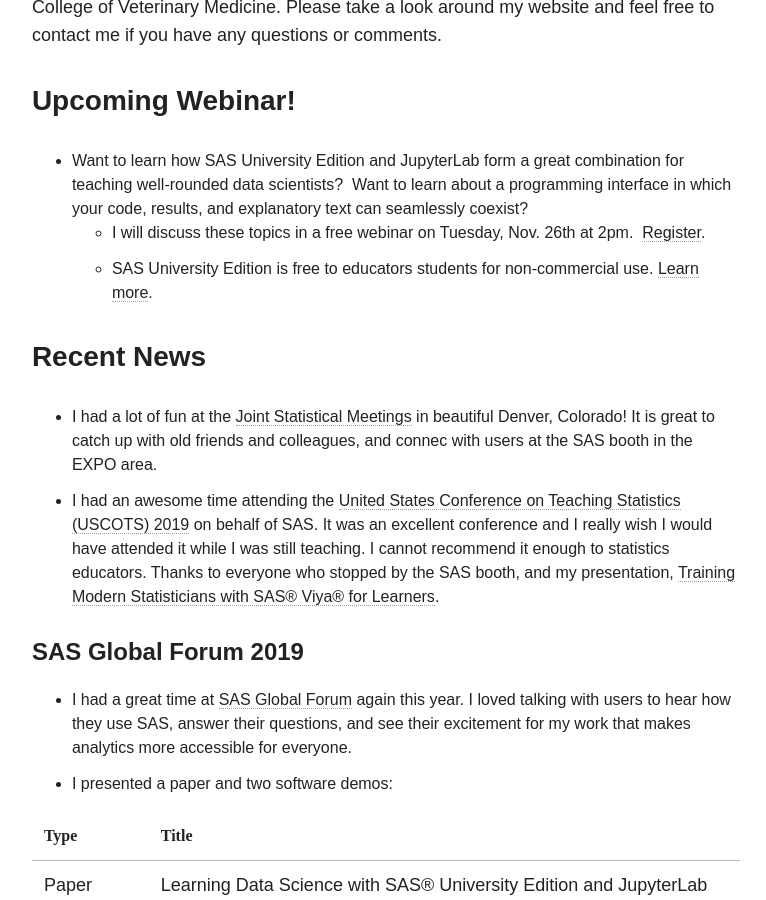
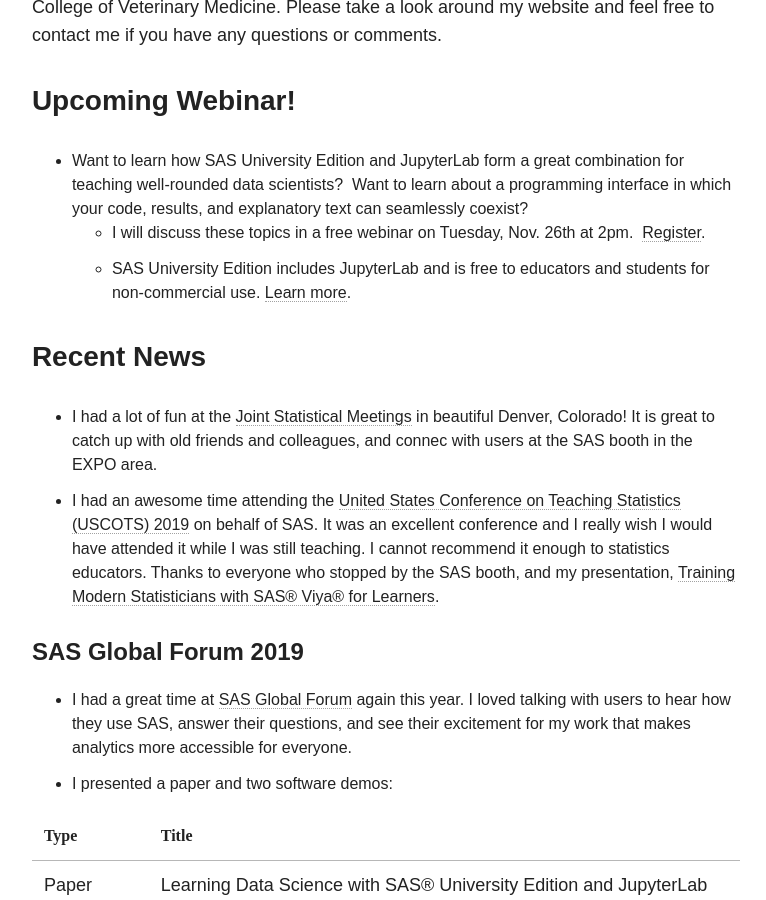
Before and after one commit to brgaines/brgaines.github.io, a Jekyll site: the page built from index.md, in a window 1280 px wide and 900 px high, scrolled down 1051 px. Shown: the whole window, without its empty margins (254-1020 px from the left). Built offline with Jekyll 4.4.1, drawn with Linux system fonts in a browser that asks for light colours; nearby versions of some CDN libraries.

Commit message:
added note that UE comes with JupyterLab

```diff
--- a/index.md
+++ b/index.md
@@ -15,7 +15,7 @@ Before joining SAS, I finished my PhD in statistics at [North Carolina State Uni
 ### Upcoming Webinar!
 * Want to learn how SAS University Edition and JupyterLab form a great combination for teaching well-rounded data scientists?  Want to learn about a programming interface in which your code, results, and explanatory text can seamlessly coexist?
 	* I will discuss these topics in a free webinar on Tuesday, Nov. 26th at 2pm.  [Register](https://www.causeweb.org/cause/webinar/sponsored/2019-11).
-	* SAS University Edition is free to educators students for non-commercial use. [Learn more](https://www.sas.com/en_us/software/university-edition.html).
+	* SAS University Edition includes JupyterLab and is free to educators and students for non-commercial use. [Learn more](https://www.sas.com/en_us/software/university-edition.html).
 
 
 ### Recent News
```
